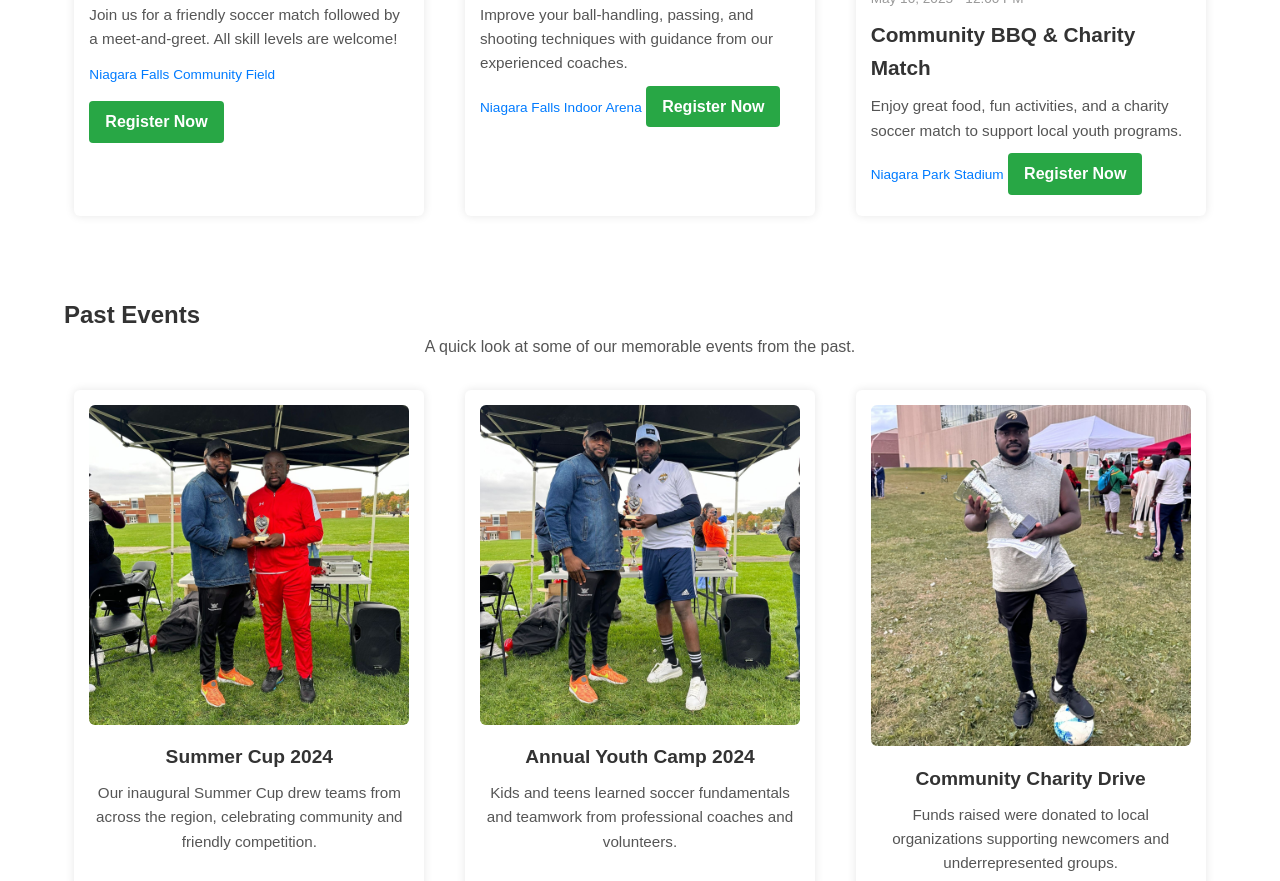
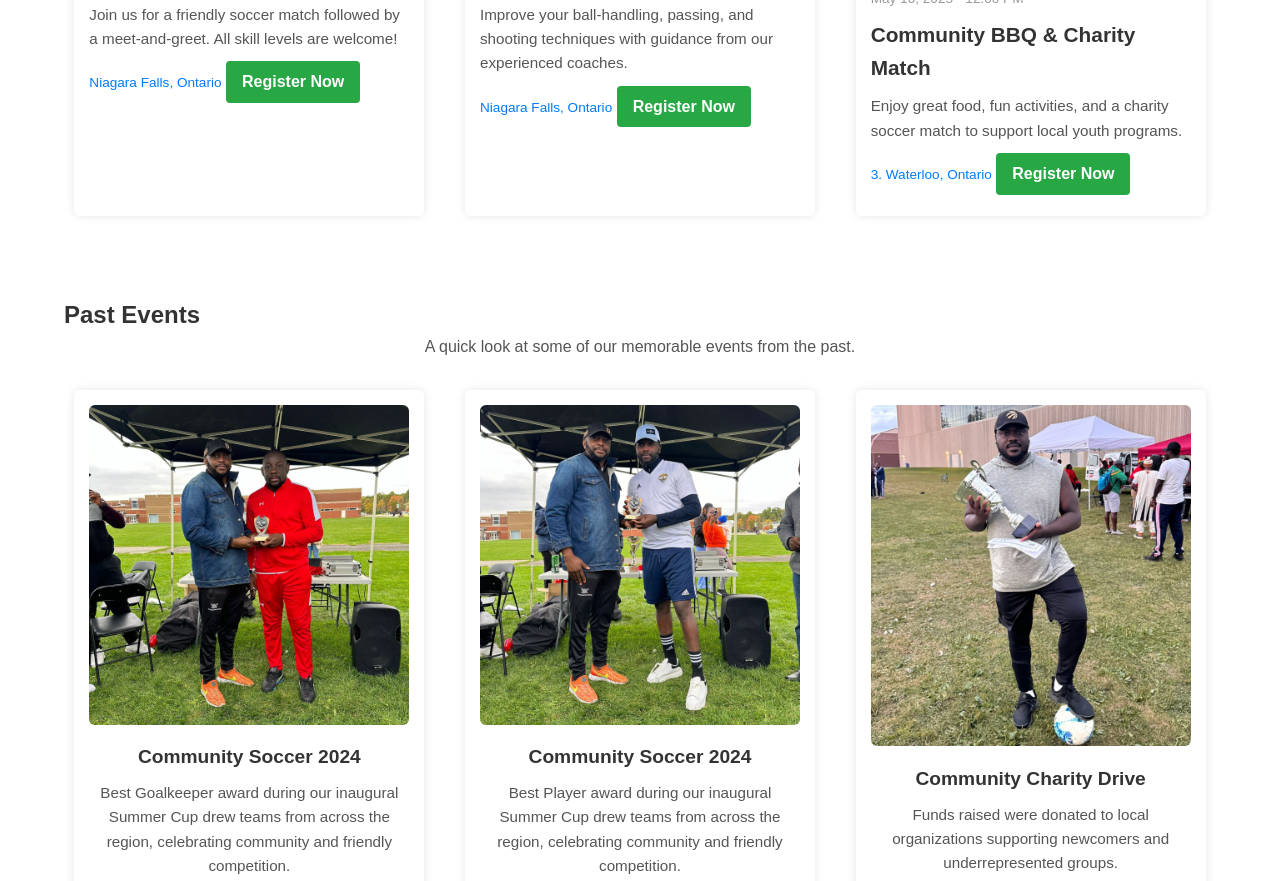
Before and after one commit to fewaitconsulting/newest_infc, a plain HTML site: page events.html in a window 1280 px wide. Shown: the part 912-1793 px from the top of the page. Drawn offline with Linux system fonts and the light colour scheme.

Commit message:
updates by the boss

```diff
--- a/events.html
+++ b/events.html
@@ -14,7 +14,9 @@
   <header>
     <nav class="navbar">
       <div class="brand">
-        <img src="images/logo2.png" alt="Inter Niagara FC Logo" class="logo" />
+        <a href="index.html">
+          <img src="images/logo2.png" alt="Inter Niagara FC Logo" class="logo" />
+        </a>
         <span class="brand-text">Inter Niagara FC</span>
       </div>
       <ul class="nav-links">
@@ -58,7 +60,7 @@
               Join us for a friendly soccer match followed by a meet-and-greet.
               All skill levels are welcome!
             </p>
-            <span class="event-location">Niagara Falls Community Field</span>
+            <span class="event-location">Niagara Falls, Ontario</span>
             <a href="#" class="register-btn">Register Now</a>
           </div>
         </div>
@@ -75,7 +77,7 @@
               Improve your ball-handling, passing, and shooting techniques
               with guidance from our experienced coaches.
             </p>
-            <span class="event-location">Niagara Falls Indoor Arena</span>
+            <span class="event-location">Niagara Falls, Ontario</span>
             <a href="#" class="register-btn">Register Now</a>
           </div>
         </div>
@@ -91,7 +93,7 @@
             <p>
               Enjoy great food, fun activities, and a charity soccer match to support local youth programs.
             </p>
-            <span class="event-location">Niagara Park Stadium</span>
+            <span class="event-location">3.	Waterloo, Ontario</span>
             <a href="#" class="register-btn">Register Now</a>
           </div>
         </div>
@@ -111,17 +113,17 @@
         <!-- Past Event 1 -->
         <div class="past-event-card">
           <img src="images/p1.jpg" alt="Past Event 1" />
-          <h4>Summer Cup 2024</h4>
+          <h4>Community Soccer 2024 </h4>
           <p>
-            Our inaugural Summer Cup drew teams from across the region, celebrating community and friendly competition.
+            Best Goalkeeper award during our inaugural Summer Cup drew teams from across the region, celebrating community and friendly competition.
           </p>
         </div>
         <!-- Past Event 2 -->
         <div class="past-event-card">
           <img src="images/p2.jpg" alt="Past Event 2" />
-          <h4>Annual Youth Camp 2024</h4>
+          <h4>Community Soccer 2024 </h4>
           <p>
-            Kids and teens learned soccer fundamentals and teamwork from professional coaches and volunteers.
+            Best Player award during our inaugural Summer Cup drew teams from across the region, celebrating community and friendly competition.
           </p>
         </div>
         <!-- Past Event 3 -->
--- a/events_style.css
+++ b/events_style.css
@@ -64,6 +64,12 @@
     margin: 0 auto;
     display: flex;
     flex-direction: column;
+    transition: transform 0.3s ease, box-shadow 0.3s ease;
+  }
+
+  .event-card:hover {
+    transform: scale(1.05); /* Slightly enlarge the card */
+  box-shadow: 0 8px 20px rgba(0, 0, 0, 0.2);
   }
 
   .event-image img {
@@ -140,6 +146,12 @@
     padding: 15px;
     text-align: center;
     margin: 0 auto;
+    transition: background 0.3s ease, box-shadow 0.3s ease;
+  }
+
+  .past-event-card:hover {
+    background: linear-gradient(45deg, #f3f3f3, #e0e0e0); /* Gradient background */
+  box-shadow: 0 8px 20px rgba(0, 0, 0, 0.2);
   }
 
   .past-event-card img {
```
Also changed, not shown: contact.html (+7 -5 lines), index.html (+3 -2 lines).
